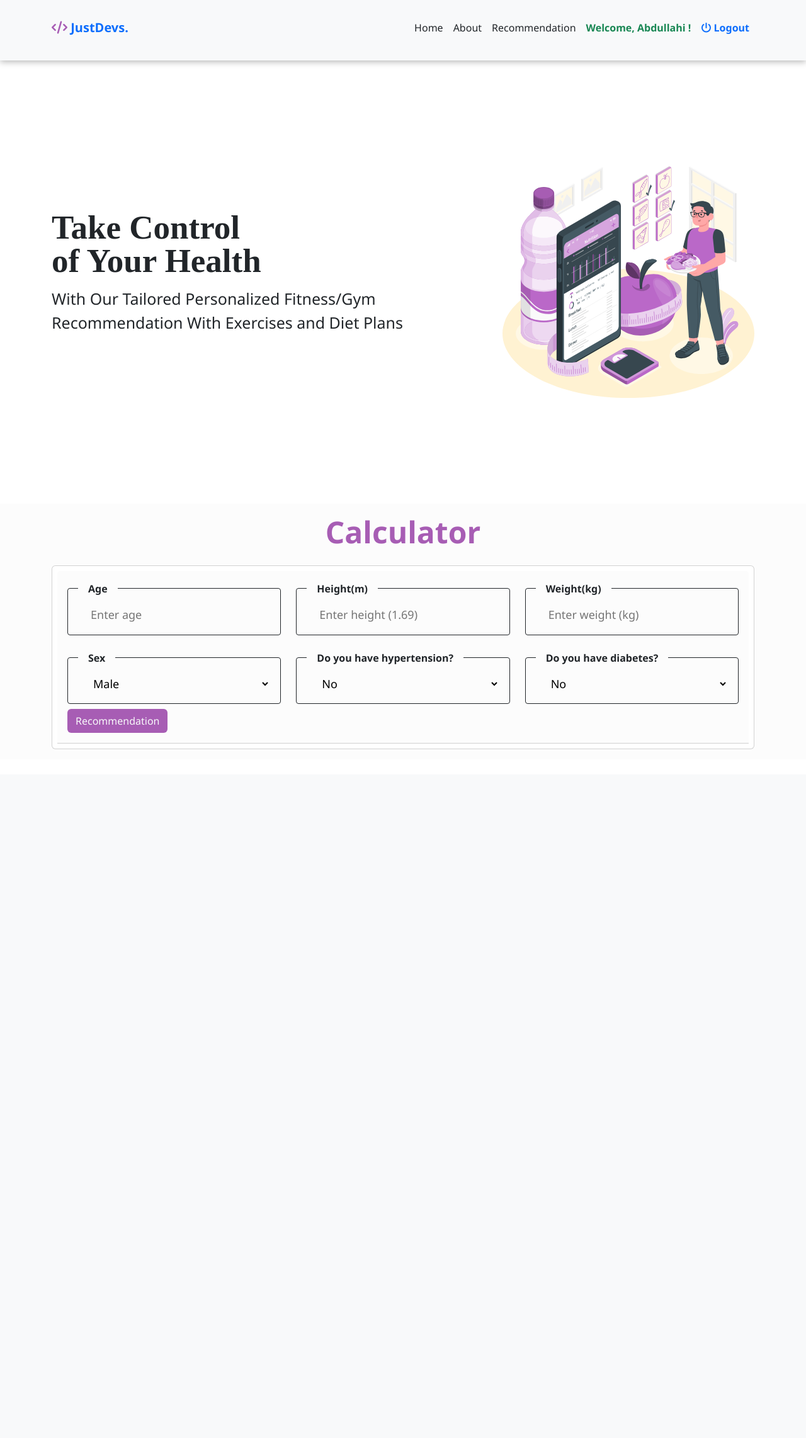
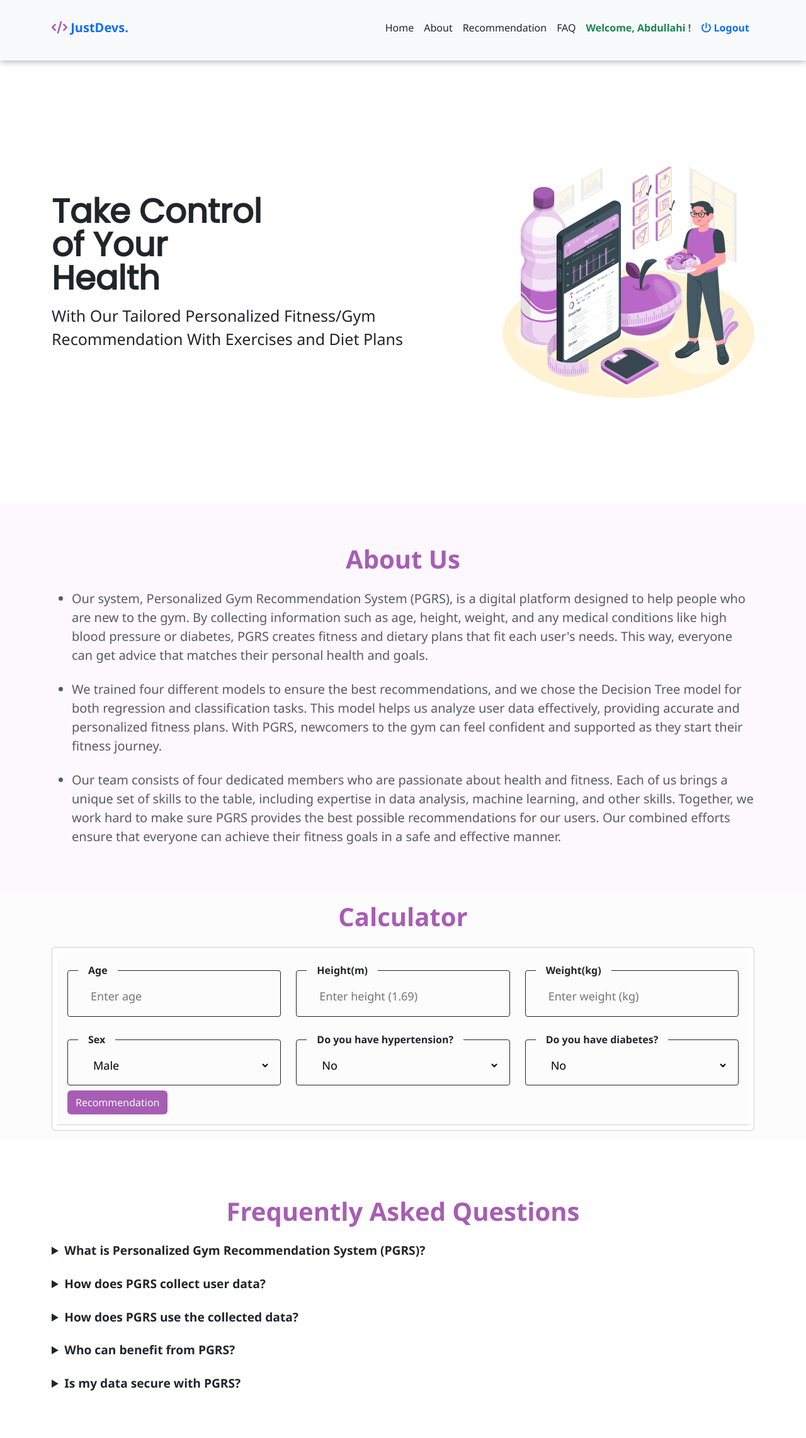
Before and after one commit to AbdullahiKhalif/personalized-gym-Recommendation-Machine-Learning, a Flask app: page / in a window 1280 px wide. Shown: the whole page at 63% size. Before the commit the page ends 1190 px from the top, so only its background shows below. Run offline with Flask 3, Linux system fonts and the light colour scheme; a user stored in the database is signed in; parts of the project's set-up code (start-up, migrations or seed data) failed here and were passed over; some libraries are stand-ins or nearby versions.

Commit message:
Added: Frequently Asked Questions

```diff
--- a/static/js/main.js
+++ b/static/js/main.js
@@ -73,7 +73,7 @@ $('#form').submit(function(event) {
             // Display the recommendation
             var html = `
              <div class="container-fluid p-4" style="background-color: #A75DB4; min-height: 80vh;">
-                <h2 class="fw-bold p-2 display-5 text-center text-light">Report</h2>
+                <h2 class="fw-bold p-2 display-6 text-center text-light">Report</h2>
              <div class="container p-2" style="background-color: #fff;">
 
         <div class="row">
--- a/templates/index.html
+++ b/templates/index.html
@@ -6,10 +6,27 @@
     <meta name="viewport" content="width=device-width, initial-scale=1.0">
     <link rel="stylesheet" href="https://cdnjs.cloudflare.com/ajax/libs/font-awesome/6.5.1/css/all.min.css">
     <link rel="stylesheet" href="https://cdn.jsdelivr.net/npm/bootstrap@5.3.2/dist/css/bootstrap.min.css">
-    <link rel="stylesheet" type="text/css" href= {{ url_for("static",filename="/css/style.css") }}
-
-    <link href='https://fonts.googleapis.com/css?family=Poppins' rel='stylesheet'>
+    <link rel="stylesheet" type="text/css" href="{{ url_for('static',filename='/css/style.css') }}">
+    <link href="https://fonts.googleapis.com/css?family=Poppins" rel="stylesheet">
     <title>Personalized Gym Recommendation</title>
+    <style>
+        details {
+            margin-bottom: 1.2em;
+            font-size: 20px;
+        }
+        summary {
+            font-weight: bold;
+            font-size: 1.2rem;
+            cursor: pointer;
+        }
+        details[open] summary ~ * {
+            animation: fadeIn 0.5s ease-in-out;
+        }
+        @keyframes fadeIn {
+            from { opacity: 0; }
+            to { opacity: 1; }
+        }
+    </style>
 </head>
 
 <body>
@@ -28,10 +45,14 @@
                             <a class="nav-link text-dark" href="#home">Home</a>
                         </li>
                         <li class="nav-item">
-                        <a class="nav-link text-dark" href="#">About</a>
+                            <a class="nav-link text-dark" href="#about">About</a>
                         </li>
                         <li class="nav-item">
                             <a class="nav-link text-dark" href="#Calculator">Recommendation</a>
+                        </li>
+
+                          <li class="nav-item">
+                            <a class="nav-link text-dark" href="#FAQ">FAQ</a>
                         </li>
                         {% if 'username' in session %}
                             <li class="nav-item">
@@ -51,27 +72,41 @@
         </div>
     </header>
 
-
     <section id="home">
         <div class="container">
             <div id="home-content">
-
                 <div class="left">
-                        <h1>Take Control of Your Health</h1>
+                    <h1 class="fw-bold">Take Control of Your Health</h1>
                     <p>With Our Tailored Personalized Fitness/Gym Recommendation With Exercises and Diet Plans</p>
-
                 </div>
                 <div class="right">
                     <img src="{{ url_for('static', filename='images/img1.svg') }}" alt="">
                 </div>
             </div>
         </div>
+    </section>
+
+    <section id="about" class="py-5" style="background-color: #FDF8FD;">
+        <div class="container">
+            <h2 class="fw-bold p-3 display-6 text-center" style="color: #A75DB4">About Us</h2>
+            <ul class="fs-5 text-muted">
+                <li class="mb-4">
+                    Our system, Personalized Gym Recommendation System (PGRS), is a digital platform designed to help people who are new to the gym. By collecting information such as age, height, weight, and any medical conditions like high blood pressure or diabetes, PGRS creates fitness and dietary plans that fit each user's needs. This way, everyone can get advice that matches their personal health and goals.
+                </li>
+                <li class="mb-4">
+                    We trained four different models to ensure the best recommendations, and we chose the Decision Tree model for both regression and classification tasks. This model helps us analyze user data effectively, providing accurate and personalized fitness plans. With PGRS, newcomers to the gym can feel confident and supported as they start their fitness journey.
+                </li>
+                <li class="mb-4">
+                    Our team consists of four dedicated members who are passionate about health and fitness. Each of us brings a unique set of skills to the table, including expertise in data analysis, machine learning, and other skills. Together, we work hard to make sure PGRS provides the best possible recommendations for our users. Our combined efforts ensure that everyone can achieve their fitness goals in a safe and effective manner.
+                </li>
+            </ul>
         </div>
     </section>
+
     <section id="Calculator">
         <div class="container-fluid" style="background-color: #fcfcfc;">
             <div class="container">
-                <h2 class="fw-bold p-3 display-5 text-center" style="color: #A75DB4">Calculator</h2>
+                <h2 class="fw-bold p-3 display-6 text-center" style="color: #A75DB4">Calculator</h2>
                 <div class="row">
                     <div class="col-12">
                         <div class="card p-2 mb-3">
@@ -80,36 +115,34 @@
                                     <div class="row">
                                         <div class="col-sm-4 mt-2">
                                             <fieldset class="border border-1 border-dark rounded-1 px-3 py-2">
-                                    <legend class="float-none w-auto px-3 text-dark fw-bold fs-6"> Age</legend>
+                                                <legend class="float-none w-auto px-3 text-dark fw-bold fs-6">Age</legend>
                                                 <input type="number" name="Age" id="age" placeholder="Enter age">
                                             </fieldset>
                                         </div>
                                         <div class="col-sm-4 mt-2">
                                             <fieldset class="border border-1 border-dark rounded-1 px-3 py-2">
-                                    <legend class="float-none w-auto px-3 text-dark fw-bold fs-6"> Height(m)</legend>
+                                                <legend class="float-none w-auto px-3 text-dark fw-bold fs-6">Height(m)</legend>
                                                 <input type="number" name="Height" step="any" id="height" placeholder="Enter height (1.69)">
                                             </fieldset>
                                         </div>
                                         <div class="col-sm-4 mt-2">
                                             <fieldset class="border border-1 border-dark rounded-1 px-3 py-2">
-                                    <legend class="float-none w-auto px-3 text-dark fw-bold fs-6"> Weight(kg)</legend>
+                                                <legend class="float-none w-auto px-3 text-dark fw-bold fs-6">Weight(kg)</legend>
                                                 <input type="number" name="Weight" step="any" id="weight" placeholder="Enter weight (kg)">
                                             </fieldset>
                                         </div>
-
                                         <div class="col-sm-4 mt-4">
                                             <fieldset class="border border-1 border-dark rounded-1 px-3 py-2">
-                                    <legend class="float-none w-auto px-3 text-dark fw-bold fs-6"> Sex</legend>
+                                                <legend class="float-none w-auto px-3 text-dark fw-bold fs-6">Sex</legend>
                                                 <select name="sex" id="sex">
                                                     <option value="1">Male</option>
                                                     <option value="0">Female</option>
                                                 </select>
                                             </fieldset>
                                         </div>
-
                                         <div class="col-sm-4 mt-4">
                                             <fieldset class="border border-1 border-dark rounded-1 px-3 py-2">
-                                    <legend class="float-none w-auto px-3 text-dark fw-bold fs-6"> Do you have hypertension?</legend>
+                                                <legend class="float-none w-auto px-3 text-dark fw-bold fs-6">Do you have hypertension?</legend>
                                                 <select name="hypertension" id="hypertension">
                                                     <option value="0">No</option>
                                                     <option value="1">Yes</option>
@@ -118,41 +151,74 @@
                                         </div>
                                         <div class="col-sm-4 mt-4">
                                             <fieldset class="border border-1 border-dark rounded-1 px-3 py-2">
-                                    <legend class="float-none w-auto px-3 text-dark fw-bold fs-6"> Do you have diabetes?</legend>
+                                                <legend class="float-none w-auto px-3 text-dark fw-bold fs-6">Do you have diabetes?</legend>
                                                 <select name="diabetes" id="diabetes">
                                                     <option value="0">No</option>
                                                     <option value="1">Yes</option>
                                                 </select>
                                             </fieldset>
                                         </div>
-
-
-
                                         <div class="mt-2 mb-2">
                                             <button class="btn text-light" type="submit" id="btnRecommend" style="background-color: #A75DB4">Recommendation</button>
                                         </div>
                                     </div>
                                 </form>
-
-
                             </div>
-
                         </div>
                     </div>
                 </div>
             </div>
         </div>
     </section>
+     <section id="result" class="mt-4 text-2xl font-bold">
+    </section>
 
-    <section id="result" class="mt-4 text-2xl font-bold">
-<!--        <div id="result" class="mt-4 text-2xl font-bold"></div>-->
+    <section id="FAQ" class="py-5">
+        <div class="container">
+            <h2 class="fw-bold p-3 display-6 text-center" style="color: #A75DB4">Frequently Asked Questions</h2>
+            <div id="faqAccordion">
+                <details>
+                    <summary>What is Personalized Gym Recommendation System (PGRS)?</summary>
+                    <p>PGRS is a digital platform designed to provide personalized fitness and dietary plans based on individual user data such as age, height, weight, and medical conditions.</p>
+                </details>
+                <details>
+                    <summary>How does PGRS collect user data?</summary>
+                    <p>PGRS collects user data through a form where users input their age, height, weight, sex, and any medical conditions such as hypertension or diabetes.</p>
+                </details>
+                <details>
+                    <summary>How does PGRS use the collected data?</summary>
+                    <p>PGRS uses the collected data to create tailored fitness and dietary plans. The Decision Tree model is used for analyzing the data to provide accurate and personalized recommendations.</p>
+                </details>
+                <details>
+                    <summary>Who can benefit from PGRS?</summary>
+                    <p>PGRS is designed for people who are new to the gym and need personalized advice on fitness and diet plans based on their health data and goals.</p>
+                </details>
+                <details>
+                    <summary>Is my data secure with PGRS?</summary>
+                    <p>Yes, PGRS takes user privacy seriously and implements robust security measures to ensure that all collected data is kept secure and confidential.</p>
+                </details>
+            </div>
+        </div>
     </section>
+
+
 
   <script src="https://code.jquery.com/jquery-3.7.1.min.js" integrity="sha256-/JqT3SQfawRcv/BIHPThkBvs0OEvtFFmqPF/lYI/Cxo=" crossorigin="anonymous"></script>
     <script src="https://cdn.jsdelivr.net/npm/sweetalert2@11"></script>
     <script src= {{ url_for("static",filename="js/main.js") }} ></script>
-
-
-
+    <script>
+        document.addEventListener("DOMContentLoaded", function() {
+            const details = document.querySelectorAll("details");
+            details.forEach(detail => {
+                detail.addEventListener("click", () => {
+                    details.forEach(d => {
+                        if (d !== detail) {
+                            d.removeAttribute("open");
+                        }
+                    });
+                });
+            });
+        });
+    </script>
 </body>
 </html>
```
Lines whose indentation alone changed are shown as unchanged.
